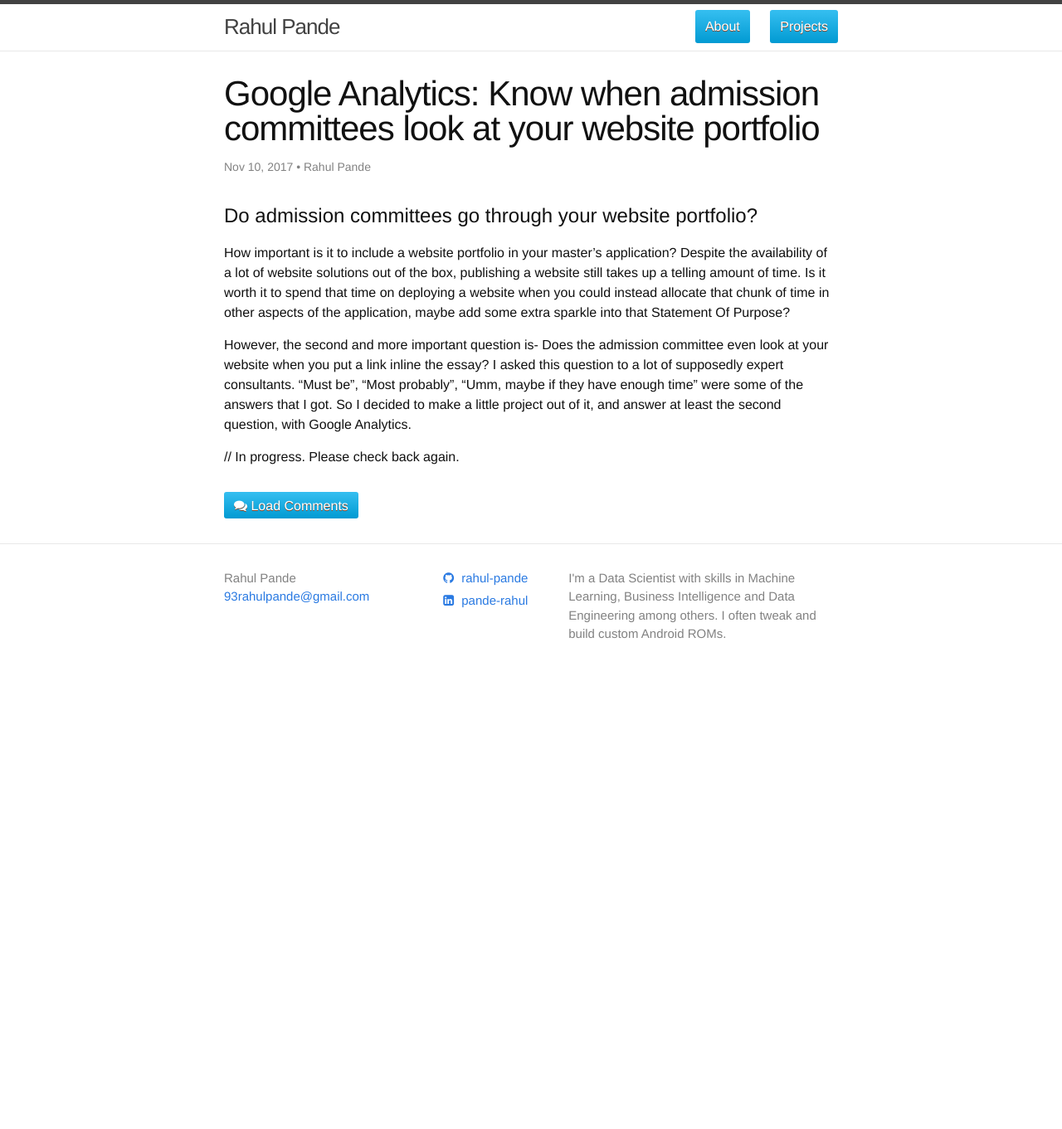
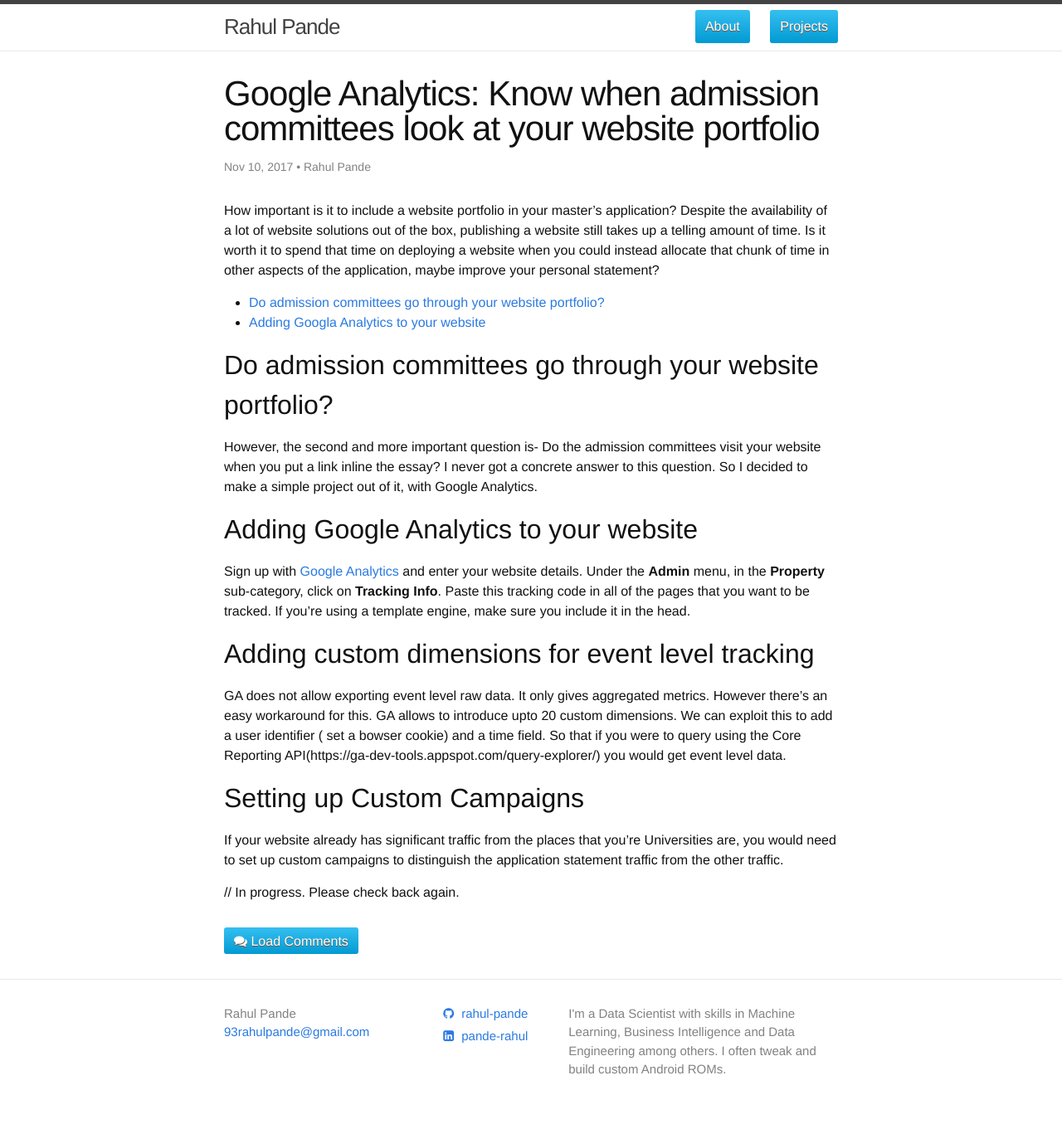
Before and after one commit to rahul-pande/rahul-pande.github.io, a Jekyll site: the page built from _posts/2017-11-10-google-analytics-does-a-website-portfolio-matter-in-your-masters-application.md, in a window 1280 px wide. Shown: the whole page at 83% size. Built offline with Jekyll 4.4.1, drawn with Linux system fonts in a browser that asks for light colours; nearby versions of some CDN libraries; before the commit the page ends 900 px from its top, so only the background shows below that.

Commit message:
Interim changes

```diff
--- a/_posts/2017-11-10-google-analytics-does-a-website-portfolio-matter-in-your-masters-application.md
+++ b/_posts/2017-11-10-google-analytics-does-a-website-portfolio-matter-in-your-masters-application.md
@@ -7,11 +7,25 @@ last_update: 2017-11-10 9:26:10 +0530
 categories: analytics ga
 ---
 
-# Do admission committees go through your website portfolio?
+How important is it to include a website portfolio in your master's application? Despite the availability of a lot of website solutions out of the box, publishing a website still takes up a telling amount of time. Is it worth it to spend that time on deploying a website when you could instead allocate that chunk of time in other aspects of the application, maybe improve your personal statement?
 
-How important is it to include a website portfolio in your master's application? Despite the availability of a lot of website solutions out of the box, publishing a website still takes up a telling amount of time. Is it worth it to spend that time on deploying a website when you could instead allocate that chunk of time in other aspects of the application, maybe add some extra sparkle into that Statement Of Purpose?
+- [Do admission committees go through your website portfolio?](#do-admission-committees-go-through-your-website-portfolio)
+- [Adding Googla Analytics to your website](#adding-google-analytics-to-your-website)
 
-However, the second and more important question is- Does the admission committee even look at your website when you put a link inline the essay?
-I asked this question to a lot of supposedly expert consultants. "Must be", "Most probably", "Umm, maybe if they have enough time" were some of the answers that I got. So I decided to make a little project out of it, and answer at least the second question, with Google Analytics.
+## Do admission committees go through your website portfolio?
+
+However, the second and more important question is- Do the admission committees visit your website when you put a link inline the essay? I never got a concrete answer to this question. So I decided to make a simple project out of it, with Google Analytics.
+
+## Adding Google Analytics to your website
+
+Sign up with [Google Analytics](https://analytics.google.com) and enter your website details. Under the **Admin** menu, in the **Property** sub-category, click on **Tracking Info**. Paste this tracking code in all of the pages that you want to be tracked. If you're using a template engine, make sure you include it in the head.
+
+## Adding custom dimensions for event level tracking
+
+GA does not allow exporting event level raw data. It only gives aggregated metrics. However there's an easy workaround for this. GA allows to introduce upto 20 custom dimensions. We can exploit this to add a user identifier ( set a bowser cookie) and a time field. So that if you were to query using the Core Reporting API(https://ga-dev-tools.appspot.com/query-explorer/) you would get event level data.
+
+## Setting up Custom Campaigns
+
+If your website already has significant traffic from the places that you're Universities are, you would need to set up custom campaigns to distinguish the application statement traffic from the other traffic.
 
 // In progress. Please check back again.
```
